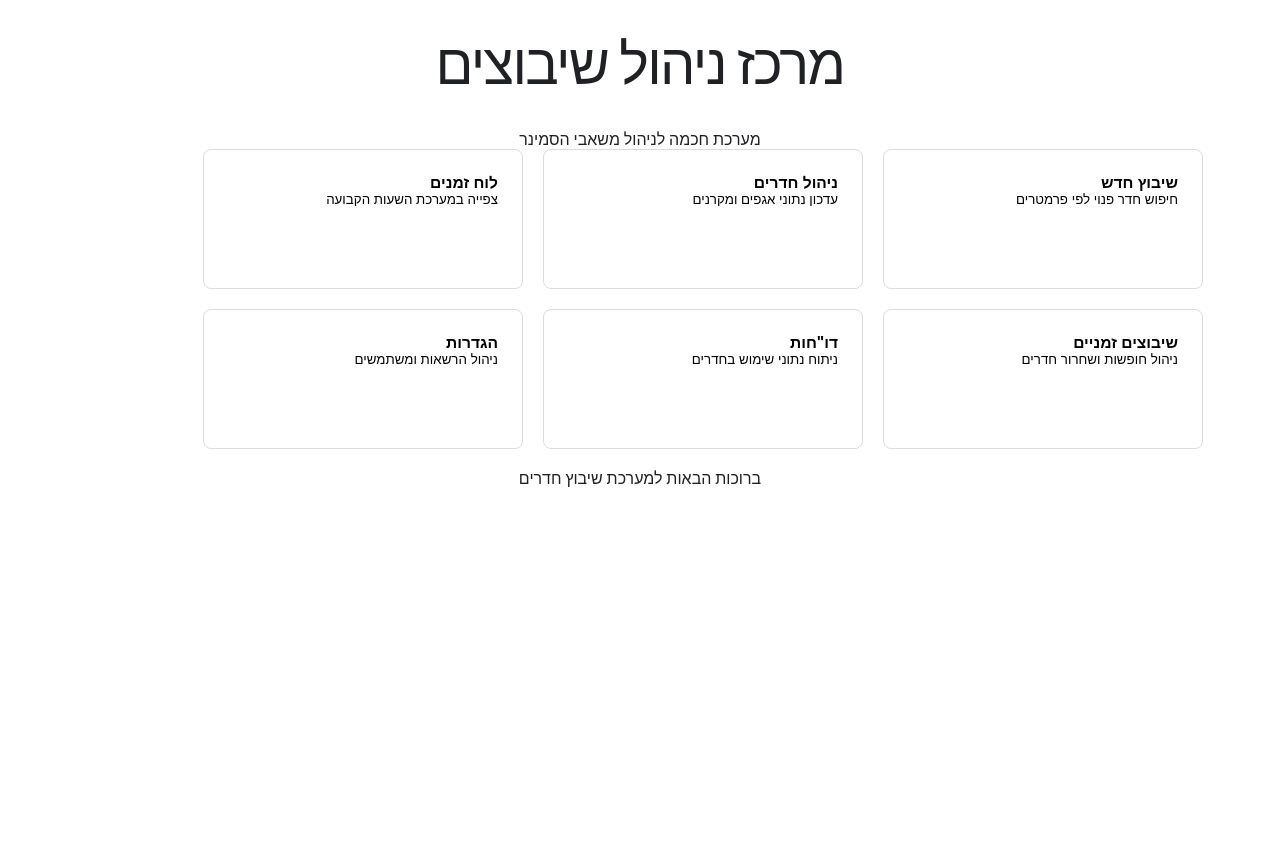
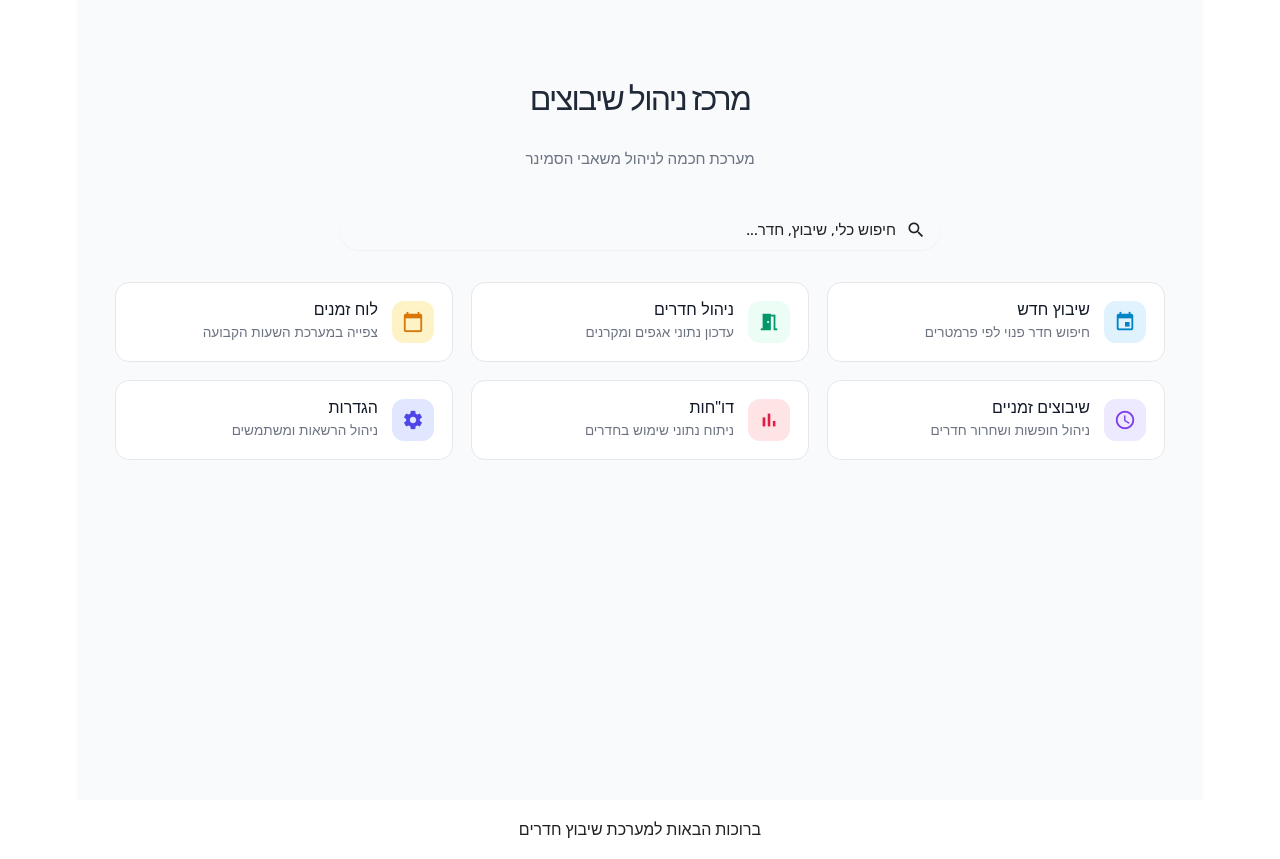
Before and after one commit to saraKatzen/room-scheduling-platform, a React (Vite) app in the folder room-scheduling-platform/client/: page / in a window 1280 px wide. Before the commit the page ends 800 px from the top, so only its background shows below. Built offline with nearby package versions, Linux system fonts and the light colour scheme.

Commit message:
css for applauncher
Co-authored-by: Copilot <copilot@github.com>

```diff
--- a/room-scheduling-platform/client/index.html
+++ b/room-scheduling-platform/client/index.html
@@ -5,6 +5,7 @@
     <link rel="icon" type="image/svg+xml" href="/favicon.svg" />
     <meta name="viewport" content="width=device-width, initial-scale=1.0" />
     <title>room-scheduling-client</title>
+    <link href="https://fonts.googleapis.com/icon?family=Material+Icons" rel="stylesheet">
   </head>
   <body>
     <div id="root"></div>
--- a/room-scheduling-platform/client/src/components/AppLauncher.jsx
+++ b/room-scheduling-platform/client/src/components/AppLauncher.jsx
@@ -1,17 +1,40 @@
-import React from 'react';
-import '../styles/style.css';
-import '../styles/AppLauncher.css';
-
-
+import React from "react";
+import "../styles/style.css";
+import "../styles/AppLauncher.css";
 
 const AppLauncher = () => {
   const tools = [
-    { id: 1, title: 'שיבוץ חדש', desc: 'חיפוש חדר פנוי לפי פרמטרים' },
-    { id: 2, title: 'ניהול חדרים', desc: 'עדכון נתוני אגפים ומקרנים' },
-    { id: 3, title: 'לוח זמנים', desc: 'צפייה במערכת השעות הקבועה' },
-    { id: 4, title: 'שיבוצים זמניים', desc: 'ניהול חופשות ושחרור חדרים' },
-    { id: 5, title: 'דו"חות', desc: 'ניתוח נתוני שימוש בחדרים' },
-    { id: 6, title: 'הגדרות', desc: 'ניהול הרשאות ומשתמשים' },
+    {
+      id: 1,
+      title: "שיבוץ חדש",
+      desc: "חיפוש חדר פנוי לפי פרמטרים",
+      icon: "event",
+    },
+    {
+      id: 2,
+      title: "ניהול חדרים",
+      desc: "עדכון נתוני אגפים ומקרנים",
+      icon: "meeting_room",
+    },
+    {
+      id: 3,
+      title: "לוח זמנים",
+      desc: "צפייה במערכת השעות הקבועה",
+      icon: "calendar_today",
+    },
+    {
+      id: 4,
+      title: "שיבוצים זמניים",
+      desc: "ניהול חופשות ושחרור חדרים",
+      icon: "schedule",
+    },
+    {
+      id: 5,
+      title: 'דו"חות',
+      desc: "ניתוח נתוני שימוש בחדרים",
+      icon: "bar_chart",
+    },
+    { id: 6, title: "הגדרות", desc: "ניהול הרשאות ומשתמשים", icon: "settings" },
   ];
 
   return (
@@ -20,11 +43,16 @@ const AppLauncher = () => {
         <h1>מרכז ניהול שיבוצים</h1>
         <p>מערכת חכמה לניהול משאבי הסמינר</p>
       </header>
-
+      <div className="launcher-search">
+        <span className="material-icons">search</span>
+        <input type="text" placeholder="חיפוש כלי, שיבוץ, חדר..." />
+      </div>
       <div className="launcher-grid-fixed">
         {tools.map((tool) => (
           <button key={tool.id} className="launcher-card-btn">
-            <div className="card-indicator"></div>
+            <div className="card-icon">
+              <span className="material-icons">{tool.icon}</span>
+            </div>
             <div className="card-content">
               <h3>{tool.title}</h3>
               <p>{tool.desc}</p>
--- a/room-scheduling-platform/client/src/styles/AppLauncher.css
+++ b/room-scheduling-platform/client/src/styles/AppLauncher.css
@@ -1,38 +1,131 @@
+.launcher-container {
+  min-height: 100vh;
+  padding: 48px 24px;
+  background: #f8fafc;
+  display: flex;
+  flex-direction: column;
+  align-items: center;
+  font-family: var(--font-main);
+}
+
+/* ===== Header ===== */
+.launcher-header {
+  text-align: center;
+  margin-bottom: 42px;
+}
+
+.launcher-header h1 {
+  font-size: 2rem;
+  font-weight: 500;
+  color: #1f2937;
+}
+
+.launcher-header p {
+  font-size: 0.95rem;
+  color: #6b7280;
+  margin-top: 6px;
+}
+
+/* ===== Grid ===== */
 .launcher-grid-fixed {
   display: grid;
-  /* יצירת 3 עמודות שוות - זה מה שגורם להם להיות בשורה */
   grid-template-columns: repeat(3, 1fr);
-  /* מרווח בין הכפתורים */
-  gap: 20px;
+  gap: 18px;
   width: 100%;
-  max-width: 1000px;
-  /* מבטיח שהגריד לא יחרוג מגובה המסך */
-  align-content: start;
+  max-width: 1050px;
 }
 
+/* ===== Card ===== */
 .launcher-card-btn {
-  background: var(--white);
-  border: 1px solid var(--google-border);
-  border-radius: 8px;
-  padding: 24px;
+  background: #ffffff;
+  border: 1px solid #e5e7eb;
+  border-radius: 14px;
+  padding: 18px;
+  cursor: pointer;
+  text-align: right;
   display: flex;
-  flex-direction: column;
-  align-items: flex-start; /* יישור טקסט לימין (בגלל RTL) */
-  text-align: right;
-  cursor: pointer;
+  align-items: flex-start;
+  gap: 14px;
+
   transition: all 0.2s ease;
-  /* גובה מינימלי כדי לשמור על אחידות */
-  min-height: 140px;
+  position: relative;
 }
 
-/* התאמה למובייל - אם המסך קטן מדי, יעבור ל-2 בשורה או 1 */
-@media (max-width: 768px) {
+/* hover עדין */
+.launcher-card-btn:hover {
+  transform: translateY(-2px);
+  box-shadow: 0 6px 18px rgba(0, 0, 0, 0.06);
+  border-color: #d1d5db;
+}
+
+/* ===== צבעי accent עדינים לכל כרטיס ===== */
+.launcher-card-btn:nth-child(1) .card-icon {
+  background: #e0f2fe;
+  color: #0284c7;
+}
+
+.launcher-card-btn:nth-child(2) .card-icon {
+  background: #ecfdf5;
+  color: #059669;
+}
+
+.launcher-card-btn:nth-child(3) .card-icon {
+  background: #fef3c7;
+  color: #d97706;
+}
+
+.launcher-card-btn:nth-child(4) .card-icon {
+  background: #ede9fe;
+  color: #7c3aed;
+}
+
+.launcher-card-btn:nth-child(5) .card-icon {
+  background: #ffe4e6;
+  color: #e11d48;
+}
+
+.launcher-card-btn:nth-child(6) .card-icon {
+  background: #e0e7ff;
+  color: #4f46e5;
+}
+
+/* ===== Icon ===== */
+.card-icon {
+  width: 42px;
+  height: 42px;
+  border-radius: 12px;
+  display: flex;
+  align-items: center;
+  justify-content: center;
+  flex-shrink: 0;
+}
+
+.card-icon .material-icons {
+  font-size: 22px;
+}
+
+/* ===== Text ===== */
+.card-content h3 {
+  font-size: 1rem;
+  font-weight: 500;
+  color: #111827;
+  margin-bottom: 4px;
+}
+
+.card-content p {
+  font-size: 0.85rem;
+  color: #6b7280;
+  line-height: 1.4;
+}
+
+/* ===== Responsive ===== */
+@media (max-width: 900px) {
   .launcher-grid-fixed {
     grid-template-columns: repeat(2, 1fr);
   }
 }
 
-@media (max-width: 480px) {
+@media (max-width: 600px) {
   .launcher-grid-fixed {
     grid-template-columns: 1fr;
   }
--- a/room-scheduling-platform/client/src/styles/style.css
+++ b/room-scheduling-platform/client/src/styles/style.css
@@ -26,8 +26,47 @@ body {
   background-color: var(--white);
   color: var(--google-gray-dark);
   direction: rtl;
-  /* מניעת גלישה כללית בדף אם רוצים מסך סטטי */
   overflow: hidden;
   height: 100vh;
   width: 100vw;
 }
+.launcher-search {
+  width: 100%;
+  max-width: 600px;
+  background: var(--surface);
+  border: 1px solid var(--border);
+  border-radius: 999px;
+  display: flex;
+  align-items: center;
+  padding: 10px 14px;
+  gap: 10px;
+
+  box-shadow: 0 1px 2px rgba(0,0,0,0.04);
+  margin-bottom: 32px;
+
+  transition: all 0.2s ease;
+}
+
+.launcher-search:hover {
+  box-shadow: 0 4px 12px rgba(0,0,0,0.08);
+  border-color: #d1d5db;
+}
+
+.launcher-search .material-icons {
+  color: var(--text-secondary);
+  font-size: 20px;
+}
+
+.launcher-search input {
+  border: none;
+  outline: none;
+  width: 100%;
+  font-size: 0.95rem;
+  font-family: var(--font-main);
+  color: var(--text-primary);
+  background: transparent;
+}
+
+.launcher-search input::placeholder {
+  color: var(--text-secondary);
+}
```
